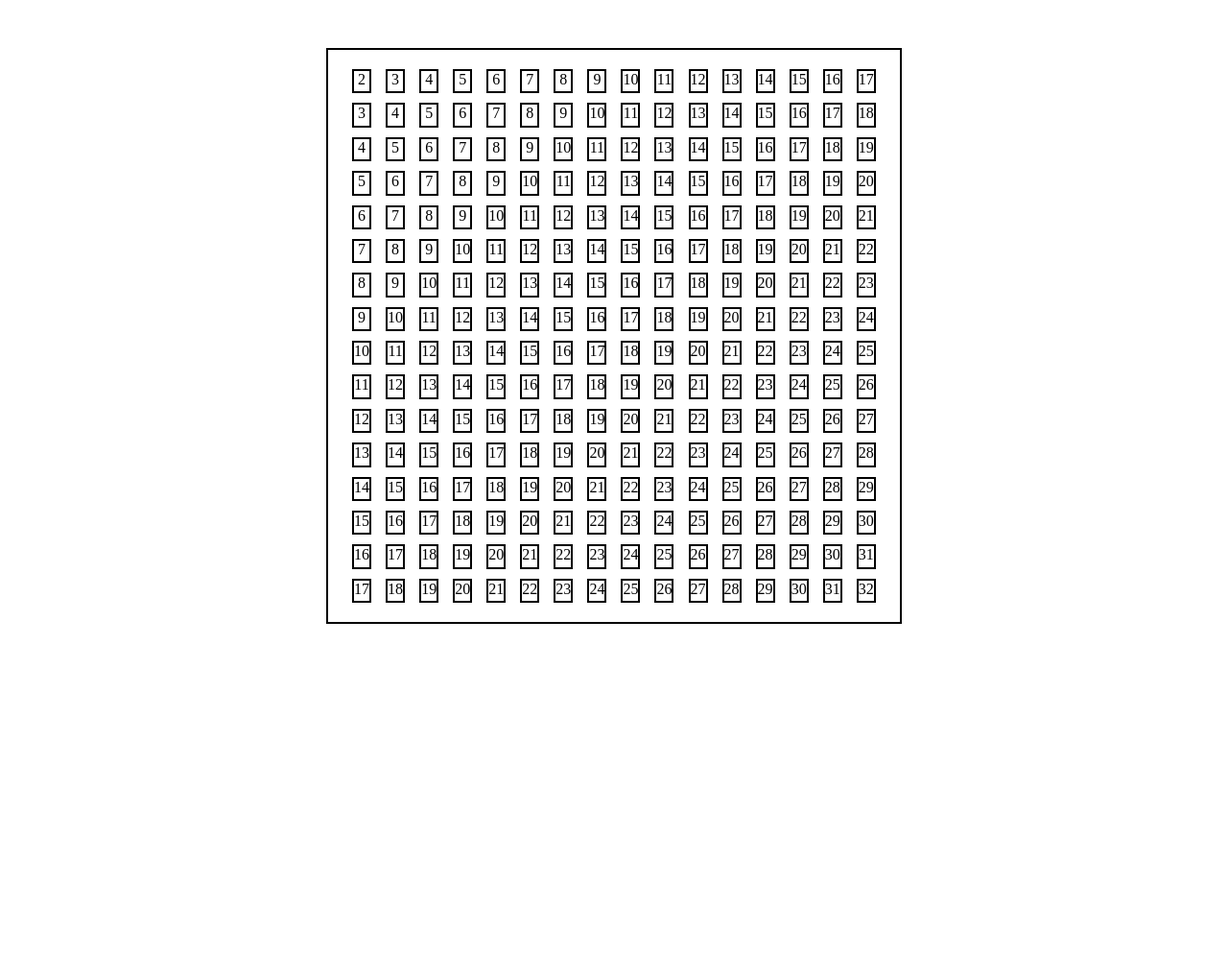
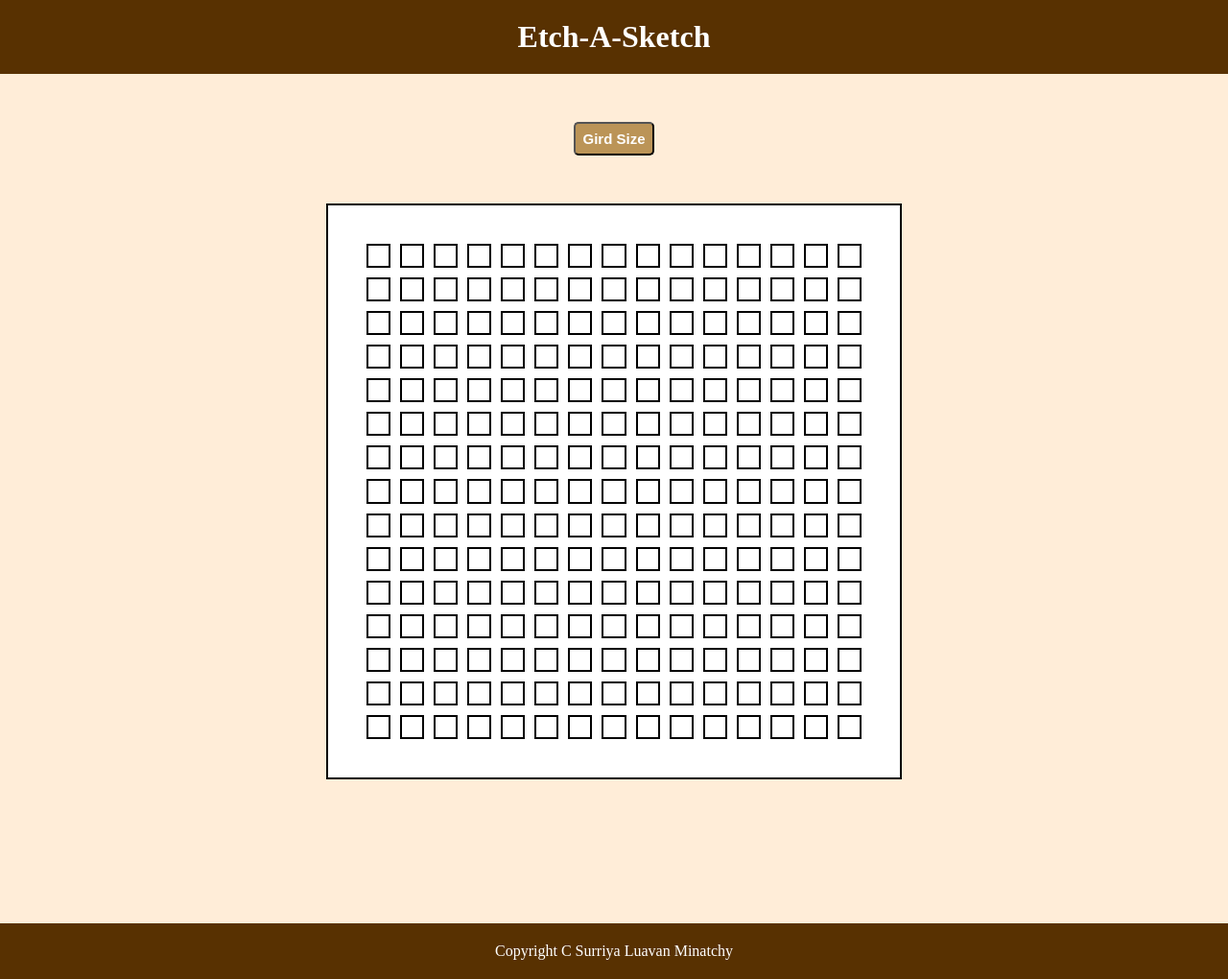
Before and after one commit to SurriyaLuavan/Etch-A-Sketch, a plain HTML site: page index.html in a window 1280 px wide. Shown: the whole page at 96% size. Before the commit the page ends 800 px from the top, so only its background shows below. Drawn offline with Linux system fonts and the light colour scheme.

Commit message:
Made custom grid size work

```diff
--- a/css/styles.css
+++ b/css/styles.css
@@ -4,9 +4,38 @@
     padding: 0;
 }
 
+body {
+    background-color: #ffedd8;
+}
+
+header, footer {
+    padding: 20px;
+    background-color: #583101;
+    text-align: center;
+    color: white;
+}
+
+.grid-size {
+    padding: 7px;
+    font-size: 15px;
+    font-weight: bold;
+    background-color: #bb9457;
+    display: block;
+    border: dbb9457 solid 2px;
+    border-radius: 5px;
+    margin: 50px auto;
+    color: white;
+}
+
+.grid-size:hover {
+    transform: scale(1.2);
+
+}
+
 .container {
-    margin: 50px auto;
-    padding: 20px;
+    background-color: white;
+    margin: 50px auto 150px;
+    padding: 40px;
     border: 2px solid;
     display: flex;
     gap: 10px;
@@ -14,3 +43,7 @@
     height: 600px;
     justify-content: space-evenly;
 }
+
+.pixelHover {
+    background-color: aqua;
+}
--- a/index.html
+++ b/index.html
@@ -9,8 +9,13 @@
     <title>Etch-A-Sketch</title>
 </head>
 <body>
-    <div class="container">
-
-    </div>
+    <header>
+    <h1>Etch-A-Sketch</h1>
+    </header>
+    <button type="button" class="grid-size">Gird Size</button>
+    <div class="container"></div>
+    <footer>
+        <div>Copyright C Surriya Luavan Minatchy</div>
+    </footer>
 </body>
 </html>
--- a/js/script.js
+++ b/js/script.js
@@ -1,18 +1,46 @@
-let container = document.querySelector('.container');
+const container = document.querySelector('.container');
+const gridSelect = document.querySelector('.grid-size');
 
-for(let j = 1; j <= 16; j++) {
+function gridCreate (number) {
+
+for(let j = 1; j <= number; j++) {
     let container2 = document.createElement('div');
     container2.setAttribute('style', `display: flex; flex-direction: column;
-    gap: 10px;`);
+    gap: 10px; flex: 1;`);
     container.append(container2);
-    for (let i = 1; i <= 16; i++) {
+    for (let i = 1; i <= number; i++) {
         let div = document.createElement('div');
-        div.id = 'div' + i + j ;
-        div.textContent = i + j;
-        div.setAttribute('style', `flex: 1; border: 2px solid; text-align: center`)
+        div.id = i + j ;
+        div.classList.add('pixel');
+        div.setAttribute('style', `flex: 1; border: 2px solid; text-align: center;`)
         container2.append(div);
+    }
     }
 }
 
-//console.log(container.childElementCount);
-console.log(container.firstElementChild.childNodes);
+function changePixelColor(e) {
+    if (e.target.classList.contains('pixel')) {
+            e.target.classList.add('pixelHover');
+    }
+}
+
+function selectGridSize(e) {
+    if(container.hasChildNodes) {
+    let children = container.children;
+    Array.from(children).forEach (child => {child.remove();});
+    let size = parseInt(prompt(`Enter a grid size (max: 100): `));
+    while (size > 100) {
+        size = prompt('Please enter a grid size less than 100!');
+            if(size === null){
+                return;
+        }
+    }
+    gridCreate(size);
+    }
+}
+
+gridCreate(15);
+
+container.addEventListener('mouseover', changePixelColor);
+
+gridSelect.addEventListener('click', selectGridSize);
```
